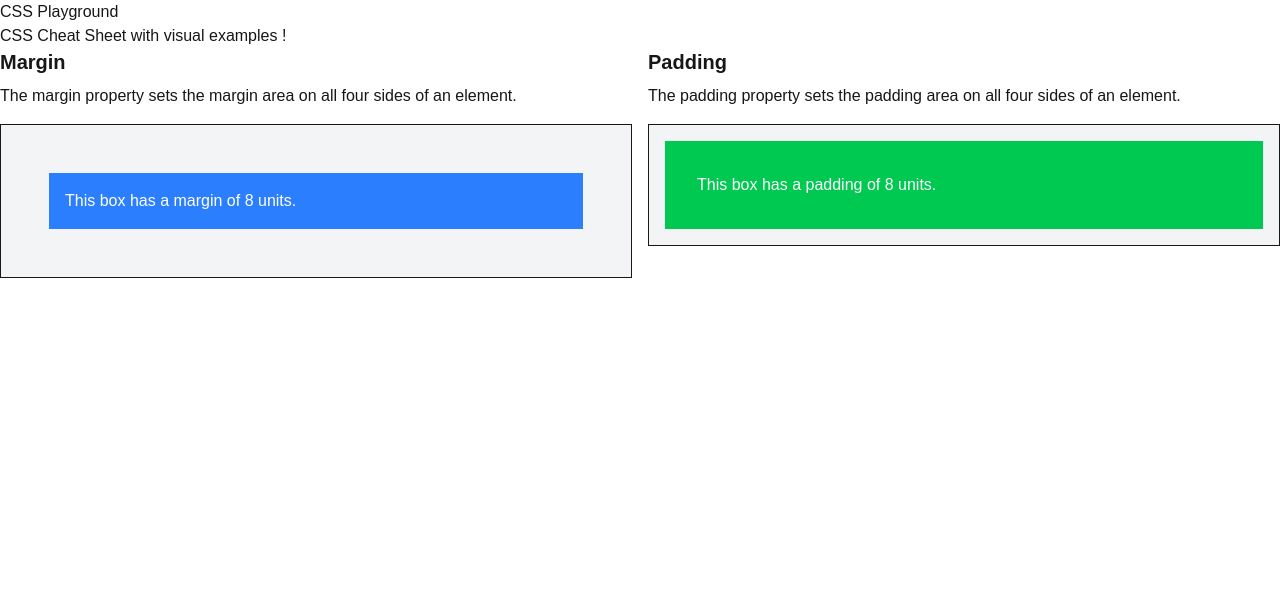
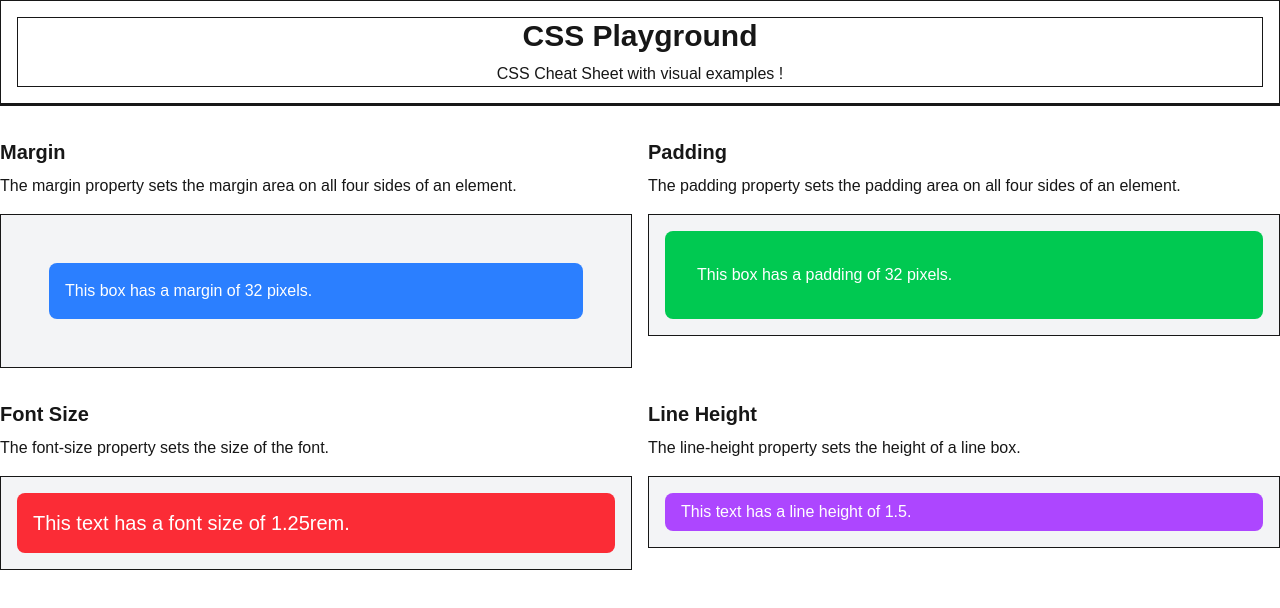
Before and after one commit to GDami/css-cheat-sheet, a Next.js app: page / in a window 1280 px wide. Shown: the top 608 px of the page. Built offline with nearby package versions, Linux system fonts and the light colour scheme.

Commit message:
header style

```diff
--- a/app/layout/Header.tsx
+++ b/app/layout/Header.tsx
@@ -1,13 +1,17 @@
 import { PropsWithChildren } from "react";
+
+const styles = {
+    title: "text-3xl font-bold mb-2",
+}
 
 export default function Header({ children }: PropsWithChildren) {
     return (
-        <header>
-            <div>
-                <h1>CSS Playground</h1>
+        <header className="border">
+            <div className="border flex flex-col items-center justify-center m-4">
+                <h1 className={styles.title}>CSS Playground</h1>
                 <p>CSS Cheat Sheet with visual examples !</p>
             </div>
-            <div>
+            <div className="border">
                 { children }
             </div>
         </header>
--- a/app/page.tsx
+++ b/app/page.tsx
@@ -1,21 +1,39 @@
 import VisualExample from "./components/VisualExample";
 import Header from "./layout/Header";
+
+const styles = {
+    exampleBox: "rounded-lg",
+}
 
 export default function Home() {
     return (
         <div>
             <Header></Header>
             <main>
-            <section id="Spacing">
+                <section id="Spacing" className="mt-8">
                     <div className="grid grid-cols-2 gap-4">
                         <VisualExample title="Margin" description="The margin property sets the margin area on all four sides of an element.">
-                        <div className="bg-blue-500 m-8 p-4 text-white">
-                            This box has a margin of 8 units.
+                            <div className={` ${styles.exampleBox} bg-blue-500 m-8 p-4 text-white`}>
+                                This box has a margin of 32 pixels.
                             </div>
                         </VisualExample>
                         <VisualExample title="Padding" description="The padding property sets the padding area on all four sides of an element.">
-                        <div className="bg-green-500 p-8 text-white">
-                            This box has a padding of 8 units.
+                            <div className={` ${styles.exampleBox} bg-green-500 p-8 text-white`}>
+                                This box has a padding of 32 pixels.
+                            </div>
+                        </VisualExample>
+                    </div>
+                </section>
+                <section id="Typography" className="mt-8">
+                    <div className="grid grid-cols-2 gap-4">
+                        <VisualExample title="Font Size" description="The font-size property sets the size of the font.">
+                            <div className={` ${styles.exampleBox} bg-red-500 text-white text-xl p-4`}>
+                                This text has a font size of 1.25rem.
+                            </div>
+                        </VisualExample>
+                        <VisualExample title="Line Height" description="The line-height property sets the height of a line box.">
+                            <div className={` ${styles.exampleBox} bg-purple-500 text-white leading-1.5 p-4`}>
+                                This text has a line height of 1.5.
                             </div>
                         </VisualExample>
                     </div>
```
Lines whose indentation alone changed are shown as unchanged.
